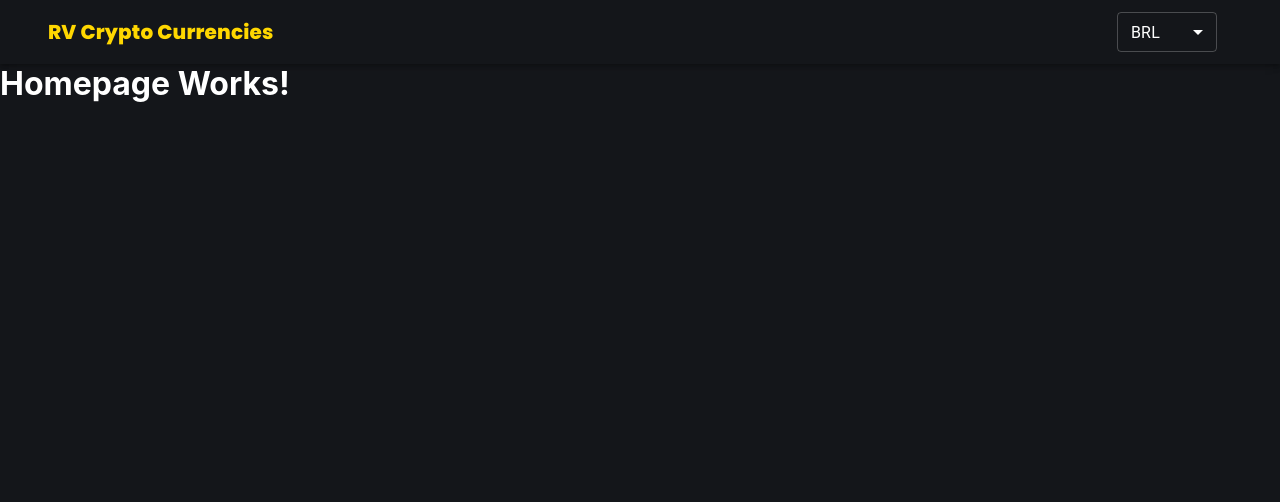
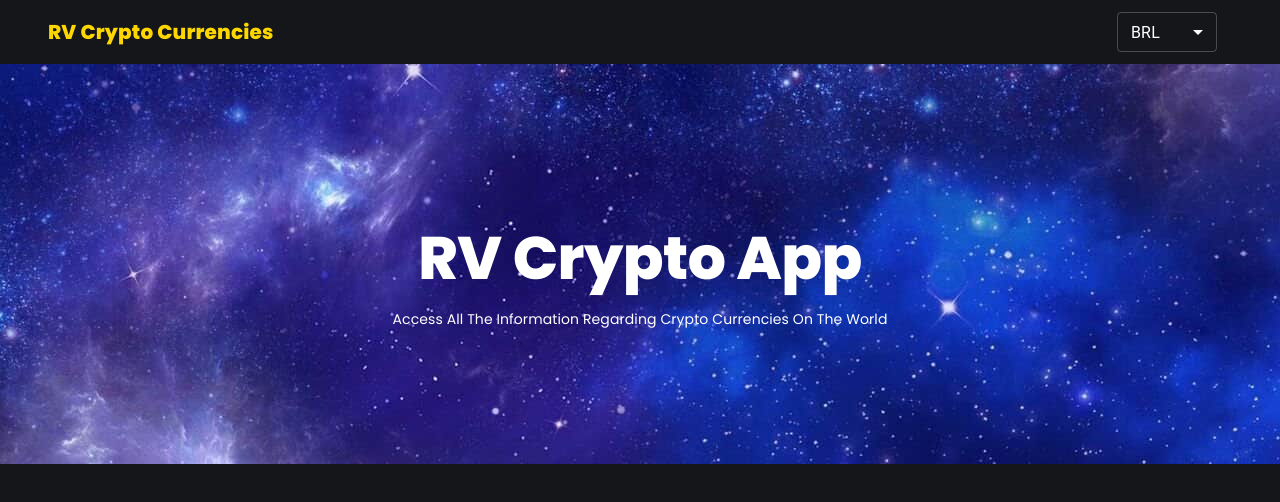
Before and after one commit to mariojuniordev/empiricus-crypto-app, a React (Create React App) app: page / in a window 1280 px wide. Shown: the top 502 px of the page. Built offline with nearby package versions, Linux system fonts and the light colour scheme.

Commit message:
feat: banner component creation

```diff
--- /dev/null
+++ b/src/components/Banner/Banner.tsx
@@ -0,0 +1,56 @@
+import { makeStyles, Typography, Container } from "@material-ui/core";
+
+const useStyles = makeStyles(() => ({
+  banner: {
+    backgroundImage: "url(/images/blue-sky.jpg)",
+  },
+  bannerContent: {
+    height: 400,
+    display: "flex",
+    flexDirection: "column",
+    paddingTop: 25,
+    justifyContent: "space-around",
+  },
+  tagline: {
+    display: "flex",
+    height: "40%",
+    flexDirection: "column",
+    justifyContent: "center",
+    textAlign: "center"
+  },
+}))
+
+const Banner = () => {
+  const classes = useStyles();
+
+  return (
+    <div className={classes.banner}>
+      <Container className={classes.bannerContent}>
+        <div className={classes.tagline}>
+          <Typography
+            variant="h2"
+            style={{
+              fontWeight: "bold",
+              marginBottom: 15,
+              fontFamily: "Poppins"
+            }}
+          >
+            RV Crypto App
+          </Typography>
+          <Typography
+            variant="subtitle2"
+            style={{
+              fontWeight: "darkgrey",
+              textTransform: "capitalize",
+              fontFamily: "Poppins"
+            }}
+          >
+            Access all the information regarding Crypto Currencies on the world
+          </Typography>
+        </div>
+      </Container>
+    </div>
+  );
+}
+
+export default Banner;
--- a/src/pages/Homepage.tsx
+++ b/src/pages/Homepage.tsx
@@ -1,7 +1,9 @@
+import Banner from "../components/Banner/Banner";
+
 const Homepage= () => {
   return (
     <>
-      <h1>Homepage Works!</h1>
+      <Banner/>
     </>
   );
 }
```
Also changed, not shown: public/images/blue-sky.jpg (added).
